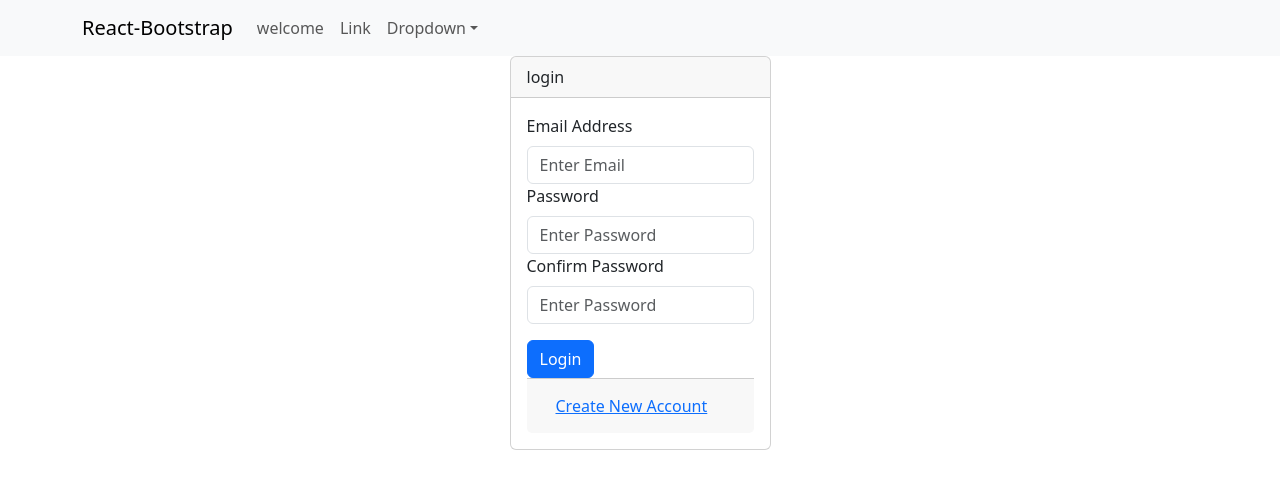
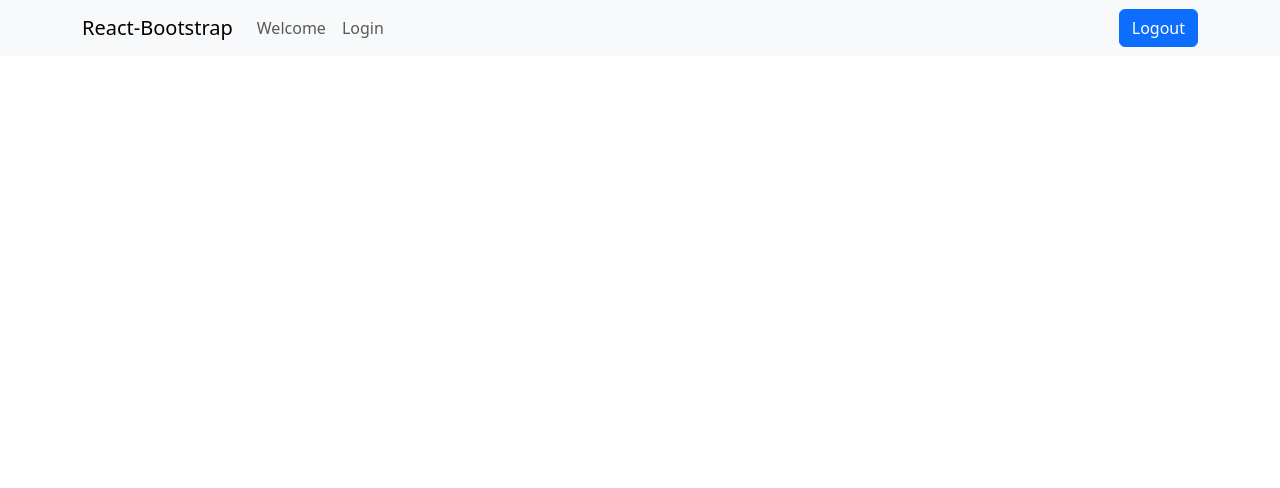
Before and after one commit to Vineeth05kumar/ExpenseTracker, a React (Create React App) app: page / in a window 1280 px wide. Shown: the top 488 px of the page. Built offline with nearby package versions, Linux system fonts and the light colour scheme.

Commit message:
Adde logout and redirected to login page

```diff
--- a/src/App.js
+++ b/src/App.js
@@ -9,7 +9,7 @@ function App() {
     <Router>
       <Header />
       <Routes>
-        <Route path="/" element={<Signup />} />
+        <Route path="/login" element={<Signup />} />
         <Route path="/welcome" element={<Welcome />} />
         <Route path="/details" element={<Details />} />
       </Routes>
--- a/src/components/Pages/Header.js
+++ b/src/components/Pages/Header.js
@@ -1,9 +1,19 @@
-import Container from 'react-bootstrap/Container';
-import Nav from 'react-bootstrap/Nav';
-import Navbar from 'react-bootstrap/Navbar';
-import NavDropdown from 'react-bootstrap/NavDropdown';
+import { Container, Button } from "react-bootstrap";
+import Nav from "react-bootstrap/Nav";
+import Navbar from "react-bootstrap/Navbar";
+import { useNavigate } from "react-router-dom";
+// import { useContext } from 'react';
+// import AuthContext from '../Auth/auth-context';
 
 function Header() {
+  // const authCtx = useContext(AuthContext);
+  const navigate = useNavigate();
+
+  const logoutHandler = () => {
+    localStorage.removeItem("token");
+    navigate('/login')
+  };
+
   return (
     <Navbar expand="lg" className="bg-body-tertiary">
       <Container>
@@ -11,21 +21,12 @@ function Header() {
         <Navbar.Toggle aria-controls="basic-navbar-nav" />
         <Navbar.Collapse id="basic-navbar-nav">
           <Nav className="me-auto">
-            <Nav.Link href="/welcome">welcome</Nav.Link>
-            <Nav.Link href="#link">Link</Nav.Link>
-            <NavDropdown title="Dropdown" id="basic-nav-dropdown">
-              <NavDropdown.Item href="#action/3.1">Action</NavDropdown.Item>
-              <NavDropdown.Item href="#action/3.2">
-                Another action
-              </NavDropdown.Item>
-              <NavDropdown.Item href="#action/3.3">Something</NavDropdown.Item>
-              <NavDropdown.Divider />
-              <NavDropdown.Item href="#action/3.4">
-                Separated link
-              </NavDropdown.Item>
-            </NavDropdown>
+            <Nav.Link href="/welcome">Welcome</Nav.Link>
+            <Nav.Link href="/login">Login</Nav.Link>
           </Nav>
         </Navbar.Collapse>
+
+        <Button onClick={logoutHandler}>Logout</Button>
       </Container>
     </Navbar>
   );
```
Also changed, not shown: src/components/Auth/AuthContextProvider.js (added, +38 -0 lines), src/index.js (+10 -11 lines), 1 other file (tests, documents, lock files or other folders).
